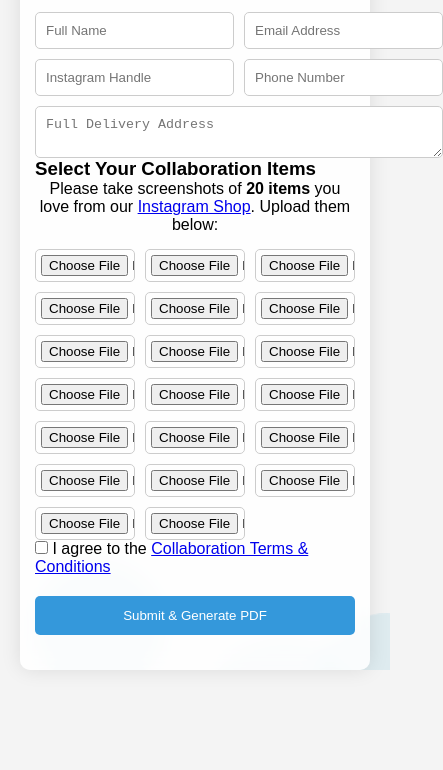
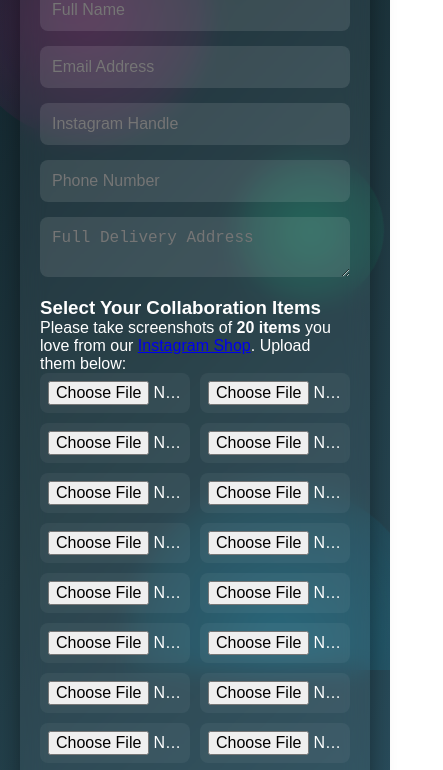
Before and after one commit to KingSDR15/laneige-collaboration, a plain HTML site: page index.html in a window 390 px wide. Shown: the part 194-964 px from the top of the page, 443 px wide, since content can reach past the window. Before the commit the page ends 884 px from the top, so only its background shows below. Drawn offline with nearby package versions, Linux system fonts and the light colour scheme.

Commit message:
Update style.css

```diff
--- a/style.css
+++ b/style.css
@@ -1,4 +1,4 @@
-/* General Reset */
+/* ===== GLOBAL RESET ===== */
 * {
   margin: 0;
   padding: 0;
@@ -6,14 +6,14 @@
 }
 
 body {
-  font-family: Arial, sans-serif;
-  background: #f4f4f4;
+  font-family: "Poppins", sans-serif;
+  background: linear-gradient(135deg, #0f2027, #203a43, #2c5364);
+  overflow-x: hidden;
   min-height: 100vh;
-  position: relative;
-  overflow-x: hidden;
+  color: #fff;
 }
 
-/* Floating Background Animation */
+/* ===== 3D DYNAMIC BACKGROUND ===== */
 .floating-bg {
   position: fixed;
   width: 100%;
@@ -24,190 +24,201 @@ body {
 
 .circle {
   position: absolute;
-  bottom: -150px;
-  background: rgba(173, 216, 230, 0.4);
   border-radius: 50%;
-  animation: rise 20s infinite ease-in;
+  background: radial-gradient(circle at center, rgba(255,255,255,0.1), transparent);
+  animation: float 20s infinite ease-in-out;
 }
 
 .circle:nth-child(1) {
-  width: 120px;
-  height: 120px;
-  left: 10%;
-  animation-delay: 0s;
+  width: 250px; height: 250px;
+  top: 10%; left: -10%;
+  background: radial-gradient(circle at center, rgba(255,0,150,0.2), transparent);
 }
 
 .circle:nth-child(2) {
-  width: 180px;
-  height: 180px;
-  left: 50%;
-  animation-delay: 5s;
+  width: 300px; height: 300px;
+  bottom: -15%; right: -10%;
+  animation-duration: 25s;
+  background: radial-gradient(circle at center, rgba(0,200,255,0.2), transparent);
 }
 
 .circle:nth-child(3) {
-  width: 150px;
-  height: 150px;
-  left: 80%;
-  animation-delay: 2s;
+  width: 150px; height: 150px;
+  top: 40%; left: 60%;
+  animation-duration: 30s;
+  background: radial-gradient(circle at center, rgba(0,255,150,0.2), transparent);
 }
 
-@keyframes rise {
-  0% {
-    transform: translateY(0) scale(1);
-    opacity: 0.7;
-  }
-  50% {
-    opacity: 1;
-    transform: translateY(-50vh) scale(1.2);
-  }
-  100% {
-    transform: translateY(-100vh) scale(0.8);
-    opacity: 0;
-  }
+@keyframes float {
+  0%, 100% { transform: translateY(0) rotate(0); }
+  50% { transform: translateY(-40px) rotate(180deg); }
 }
 
-/* Loader */
+/* ===== LOADER ===== */
 .loader-container {
   display: flex;
+  justify-content: center;
   align-items: center;
-  justify-content: center;
   height: 100vh;
 }
 
 .loader {
-  border: 8px solid #ddd;
-  border-top: 8px solid #3498db;
+  border: 6px solid rgba(255,255,255,0.2);
+  border-top: 6px solid #00d2ff;
   border-radius: 50%;
-  width: 60px;
-  height: 60px;
+  width: 60px; height: 60px;
   animation: spin 1s linear infinite;
 }
 
 @keyframes spin {
-  to {
-    transform: rotate(360deg);
-  }
+  100% { transform: rotate(360deg); }
 }
 
-/* Glass main container */
+/* ===== GLASS CONTAINER ===== */
 .glass {
-  background: rgba(255, 255, 255, 0.85);
-  backdrop-filter: blur(8px);
-  padding: 20px;
+  background: rgba(255,255,255,0.05);
+  backdrop-filter: blur(12px);
+  border-radius: 15px;
+  padding: 30px;
   max-width: 900px;
   margin: 40px auto;
-  border-radius: 10px;
-  box-shadow: 0 0 20px rgba(0, 0, 0, 0.1);
+  box-shadow: 0 0 25px rgba(0,0,0,0.4);
+  animation: fadeIn 1.5s ease;
+}
+
+@keyframes fadeIn {
+  from { opacity: 0; transform: translateY(20px); }
+  to { opacity: 1; transform: translateY(0); }
 }
 
 h1 {
   text-align: center;
-  margin-bottom: 10px;
+  margin-bottom: 15px;
+  font-size: 2rem;
+  background: linear-gradient(90deg, #00d2ff, #3a7bd5);
+  -webkit-background-clip: text;
+  -webkit-text-fill-color: transparent;
 }
 
-p {
-  text-align: center;
-  margin-bottom: 15px;
+/* ===== FORM INPUTS ===== */
+.form-group {
+  display: grid;
+  gap: 15px;
+  margin-bottom: 20px;
 }
 
-.form-group {
+input, textarea {
+  padding: 12px;
+  border: none;
+  border-radius: 8px;
+  background: rgba(255,255,255,0.1);
+  color: white;
+  font-size: 1rem;
+  transition: 0.3s ease;
+}
+
+input:focus, textarea:focus {
+  outline: none;
+  background: rgba(255,255,255,0.15);
+  box-shadow: 0 0 10px #00d2ff;
+}
+
+/* ===== FILE UPLOAD GRID ===== */
+.image-upload-grid {
   display: grid;
-  grid-template-columns: 1fr 1fr;
+  grid-template-columns: repeat(auto-fit, minmax(120px, 1fr));
   gap: 10px;
 }
 
-textarea {
-  grid-column: span 2;
-  resize: vertical;
+.image-upload-grid input[type="file"] {
+  background: rgba(255,255,255,0.05);
+  padding: 8px;
+  border-radius: 8px;
+  cursor: pointer;
+  transition: 0.3s ease;
 }
 
-input, textarea {
-  padding: 10px;
-  border-radius: 5px;
-  border: 1px solid #ccc;
+.image-upload-grid input[type="file"]:hover {
+  background: rgba(255,255,255,0.15);
 }
 
-/* Upload grid */
-.image-upload-grid {
-  display: grid;
-  grid-template-columns: repeat(auto-fill, minmax(120px, 1fr));
-  gap: 10px;
-}
-
-.image-upload-grid input {
-  padding: 5px;
-}
-
-/* Buttons */
+/* ===== BUTTONS ===== */
 .btn-glow {
-  display: block;
-  margin: 20px auto;
-  padding: 12px 25px;
-  background: #3498db;
-  color: white;
+  display: inline-block;
+  padding: 12px 20px;
+  background: linear-gradient(90deg, #00d2ff, #3a7bd5);
   border: none;
-  border-radius: 5px;
+  border-radius: 30px;
+  color: #fff;
+  font-weight: bold;
   cursor: pointer;
-  transition: 0.3s;
+  text-align: center;
+  transition: 0.3s ease;
+  box-shadow: 0 0 15px rgba(0,210,255,0.5);
 }
 
 .btn-glow:hover {
-  background: #217dbb;
+  transform: scale(1.05);
+  box-shadow: 0 0 20px rgba(0,210,255,0.8);
 }
 
-/* Modal */
+/* ===== TERMS ===== */
+.terms {
+  display: flex;
+  align-items: center;
+  gap: 10px;
+  font-size: 0.9rem;
+}
+
+/* ===== SUCCESS MESSAGE ===== */
+#success {
+  text-align: center;
+  background: rgba(0,255,150,0.1);
+  padding: 20px;
+  border-radius: 10px;
+  margin-top: 20px;
+}
+
+/* ===== MODAL PREVIEW ===== */
 .modal {
   position: fixed;
-  top: 0;
-  left: 0;
-  width: 100%;
-  height: 100%;
+  top: 0; left: 0;
+  width: 100%; height: 100%;
   background: rgba(0,0,0,0.6);
   display: flex;
+  justify-content: center;
   align-items: center;
-  justify-content: center;
-  padding: 15px;
 }
 
 .modal-content {
-  background: white;
+  background: rgba(255,255,255,0.05);
+  backdrop-filter: blur(12px);
   padding: 20px;
+  border-radius: 15px;
   max-width: 500px;
-  width: 100%;
-  border-radius: 8px;
-  max-height: 90vh;
-  overflow-y: auto;
-}
-
-.modal-buttons {
-  display: flex;
-  justify-content: space-between;
-  margin-top: 15px;
+  width: 90%;
+  color: #fff;
 }
 
 .preview-images img {
-  width: 100%;
-  max-width: 120px;
+  max-width: 80px;
+  border-radius: 8px;
   margin: 5px;
-  border-radius: 5px;
+  transition: transform 0.3s ease;
 }
 
-/* Mobile Fixes */
+.preview-images img:hover {
+  transform: scale(1.2);
+}
+
+/* ===== RESPONSIVE ===== */
 @media (max-width: 768px) {
-  .form-group {
-    grid-template-columns: 1fr;
+  .glass {
+    margin: 20px;
+    padding: 20px;
   }
 
-  .image-upload-grid {
-    grid-template-columns: repeat(auto-fill, minmax(100px, 1fr));
-  }
-
-  .btn-glow {
-    width: 100%;
-  }
-
-  .glass {
-    margin: 20px;
-    padding: 15px;
+  h1 {
+    font-size: 1.5rem;
   }
 }
```
